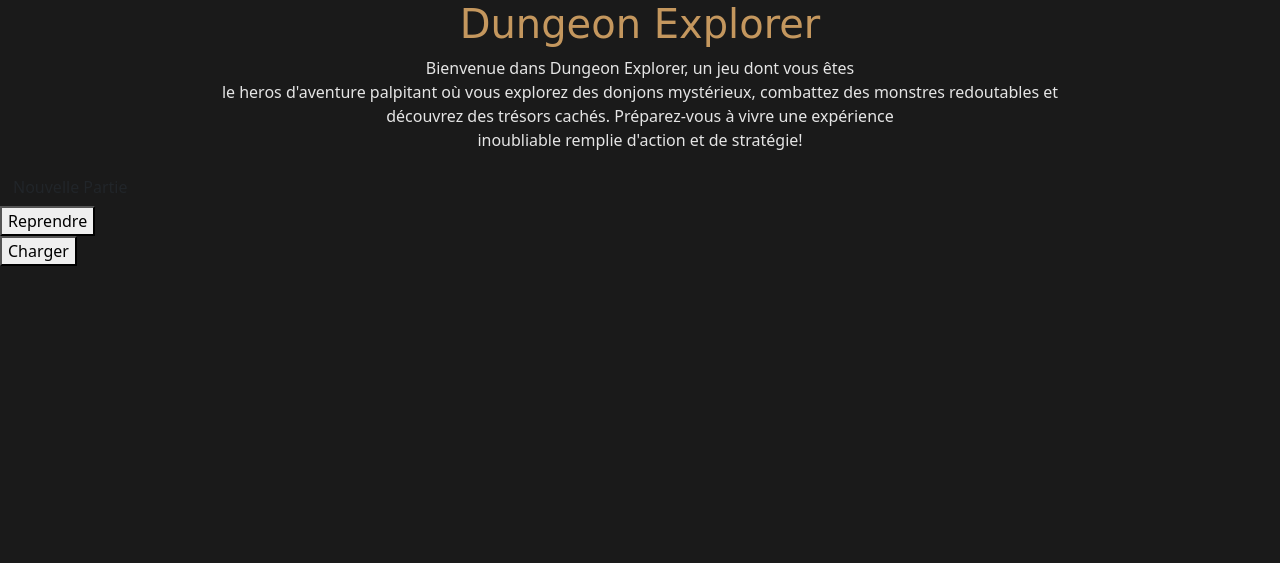
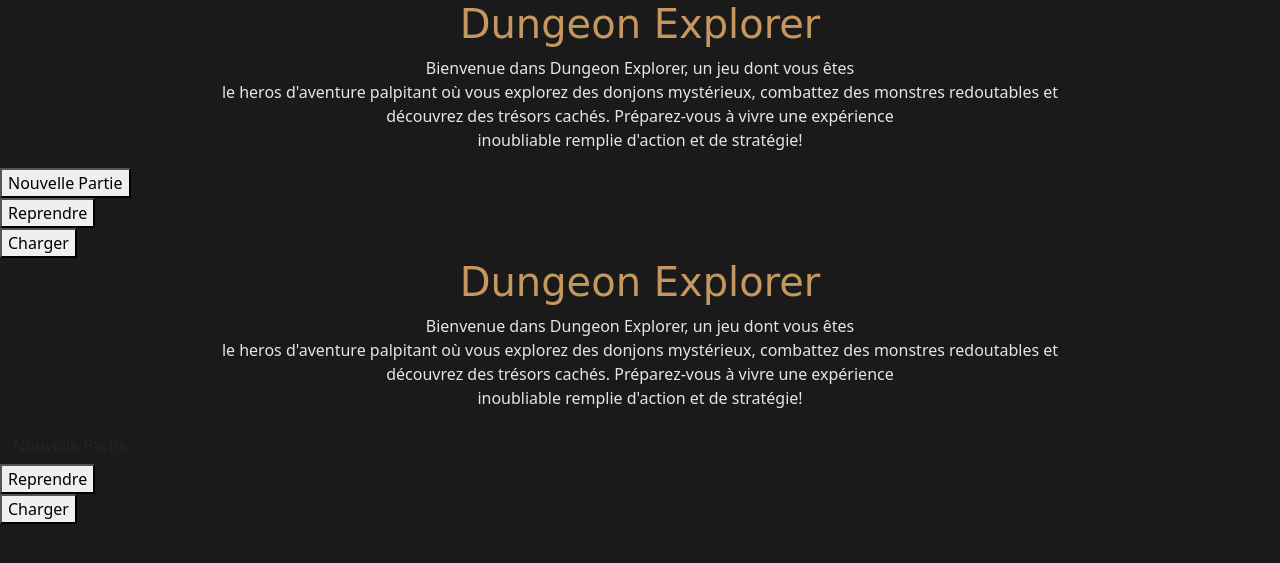
Before and after one commit to come-gp/DungeonXplorer, a PHP site: page / in a window 1280 px wide. Shown: the top 563 px of the page. Run offline with PHP 8.4, Linux system fonts and the light colour scheme; some web fonts are replaced.

Commit message:
petites modif accueil

```diff
--- a/index.php
+++ b/index.php
@@ -3,12 +3,28 @@
 <head>
     <meta charset="UTF-8">
     <meta name="viewport" content="width=device-width, initial-scale=1.0">
+    <link href="https://cdn.jsdelivr.net/npm/bootstrap@5.3.3/dist/css/bootstrap.min.css" rel="stylesheet"
+        integrity="sha384-QWTKZyjpPEjISv5WaRU9OFeRpok6YctnYmDr5pNlyT2bRjXh0JMhjY6hW+ALEwIH" crossorigin="anonymous">
+    <title>Dungeon Explorer</title>
     <link rel="stylesheet" href="style.css">
     <link href="https://cdn.jsdelivr.net/npm/bootstrap@5.3.3/dist/css/bootstrap.min.css" rel="stylesheet"
         integrity="sha384-QWTKZyjpPEjISv5WaRU9OFeRpok6YctnYmDr5pNlyT2bRjXh0JMhjY6hW+ALEwIH" crossorigin="anonymous">
     <title>Dungeon Explorer</title>
 </head>
 <body>
+    <h1 class="mx-auto text-center">Dungeon Explorer</h1>
+    <p class="mx-auto text-center">Bienvenue dans Dungeon Explorer, un jeu dont vous êtes<br>
+        le heros d'aventure palpitant où vous explorez des donjons mystérieux, combattez des monstres redoutables et <br>
+        découvrez des trésors cachés. Préparez-vous à vivre une expérience<br> inoubliable remplie d'action et de stratégie!</p>
+    <div>
+        <button >Nouvelle Partie</button>
+    </div>
+    <div>
+        <button >Reprendre</button>
+    </div>
+    <div>
+        <button >Charger</button>
+    </div>
     <h1 class="mx-auto text-center">Dungeon Explorer</h1>
     <p class="mx-auto text-center">Bienvenue dans Dungeon Explorer, un jeu dont vous êtes<br>
         le heros d'aventure palpitant où vous explorez des donjons mystérieux, combattez des monstres redoutables et <br>
```
